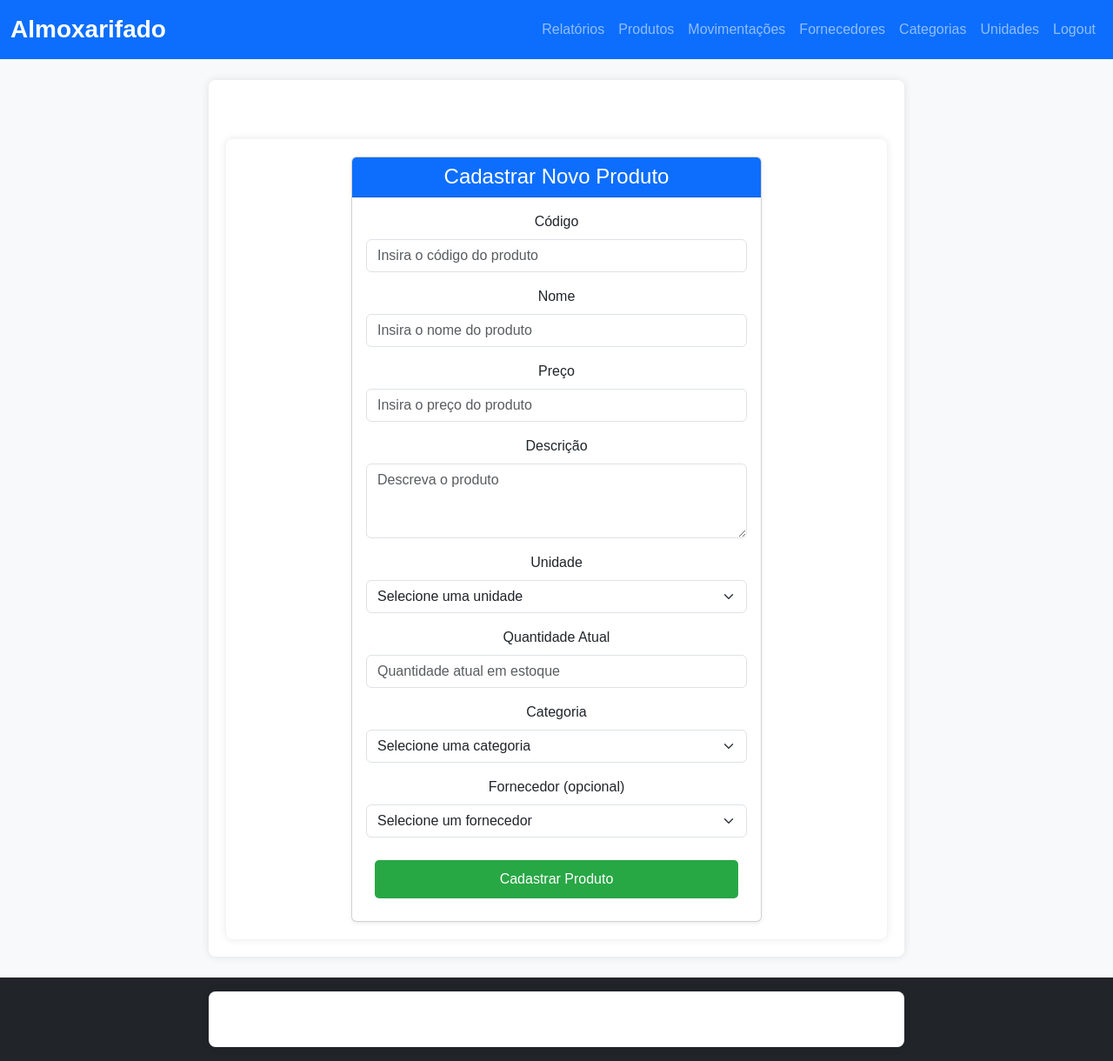
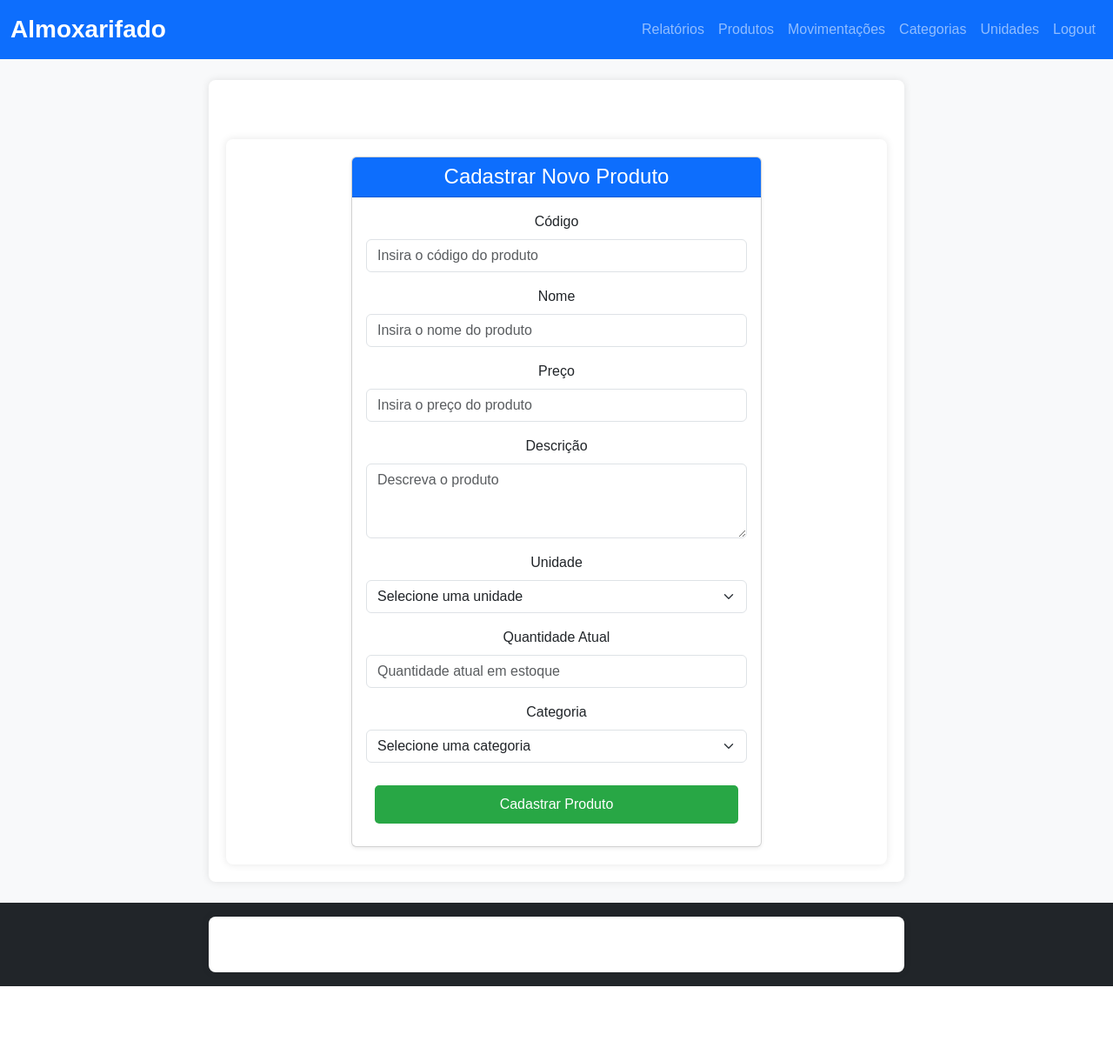
Before and after one commit to MarconeRafael/relatorio, a Flask app: page /produtos/novo in a window 1280 px wide. Shown: the whole page at 87% size. After the commit the page ends 1134 px from the top, so only its background shows below. Run offline with Flask 3, Linux system fonts and the light colour scheme; the visitor is signed in with stand-in values (Sample User, id 1); data that the repository does not hold is empty.

Commit message:
melhorando templates

```diff
--- a/templates/base.html
+++ b/templates/base.html
@@ -49,9 +49,8 @@
           <li class="nav-item"><a class="nav-link" href="/">Relatórios</a></li>
           <li class="nav-item"><a class="nav-link" href="/produtos">Produtos</a></li>
           <li class="nav-item"><a class="nav-link" href="/movimentacoes">Movimentações</a></li>
-          <li class="nav-item"><a class="nav-link" href="/fornecedores">Fornecedores</a></li>
-          <li class="nav-item"><a class="nav-link" href="/categorias/listar">Categorias</a></li> <!-- Link para categorias -->
-          <li class="nav-item"><a class="nav-link" href="/unidades">Unidades</a></li> <!-- Link para unidades -->
+          <li class="nav-item"><a class="nav-link" href="/categorias/listar">Categorias</a></li>
+          <li class="nav-item"><a class="nav-link" href="/unidades">Unidades</a></li>
           <li class="nav-item"><a class="nav-link" href="/usuarios/logout">Logout</a></li>
         </ul>
         {% else %}
--- a/templates/novo_produto.html
+++ b/templates/novo_produto.html
@@ -58,7 +58,6 @@
                 {% endfor %}
               </select>
             </div>
-
             <!-- Campo de Quantidade não obrigatório -->
             <div class="mb-3">
               <label for="quantidade" class="form-label">Quantidade Atual</label>
@@ -78,18 +77,6 @@
                 {% endfor %}
               </select>
             </div>
-              <!-- Novo campo: Seleção de Fornecedor -->
-              <div class="mb-3">
-                <label for="fornecedor_id" class="form-label">Fornecedor (opcional)</label>
-                <select class="form-select" id="fornecedor_id" name="fornecedor_id">
-                  <option value="">Selecione um fornecedor</option>
-                  {% for fornecedor in fornecedores %}
-                    <option value="{{ fornecedor.id }}" {% if form_data.fornecedor_id and form_data.fornecedor_id == fornecedor.id %}selected{% endif %}>
-                      {{ fornecedor.nome }}
-                    </option>
-                  {% endfor %}
-                </select>
-              </div>
             <div class="d-grid gap-2">
               <button type="submit" class="btn btn-success btn-lg">Cadastrar Produto</button>
             </div>
```
Also changed, not shown: templates/dashboard.html (+0 -10 lines). Lines whose indentation alone changed are shown as unchanged.
